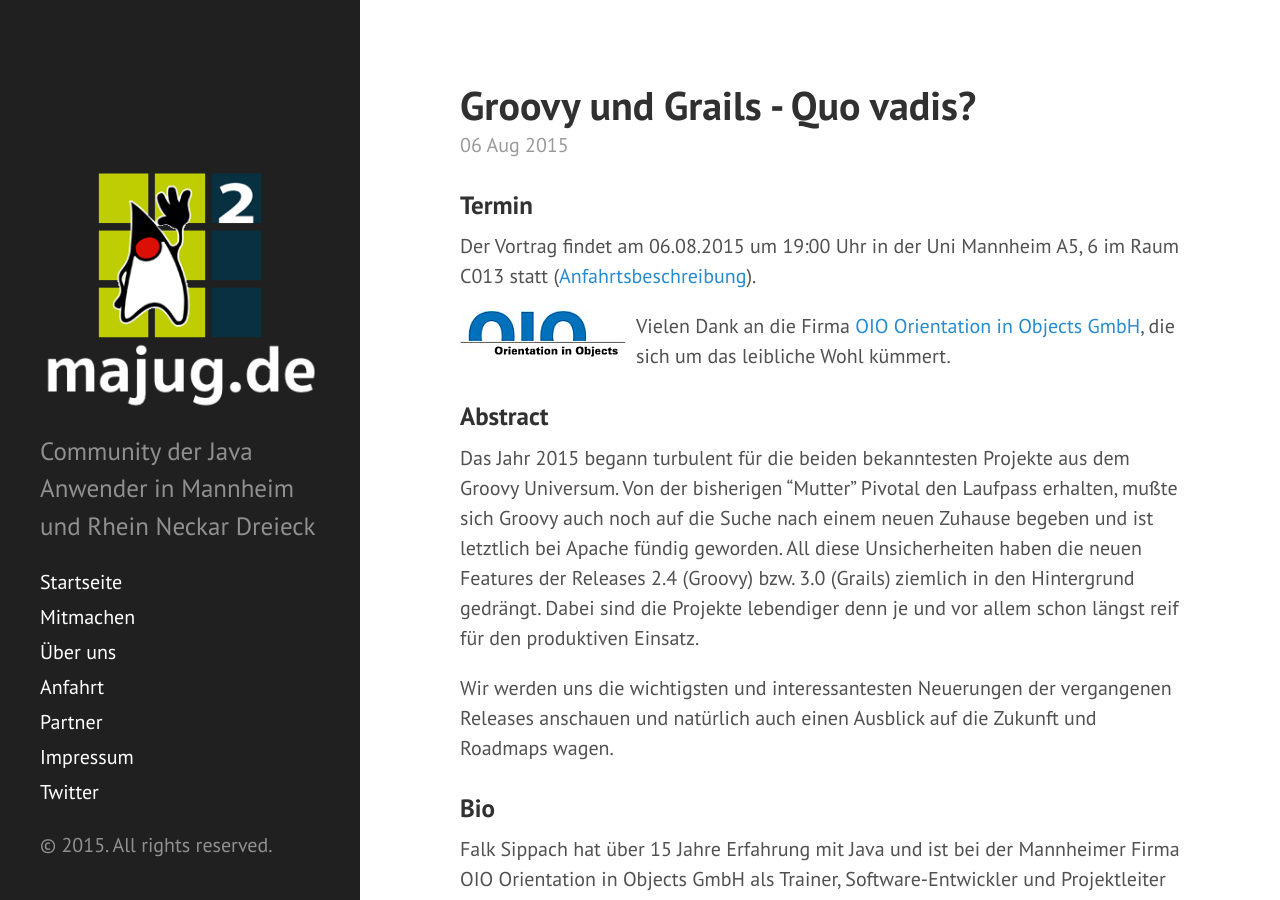
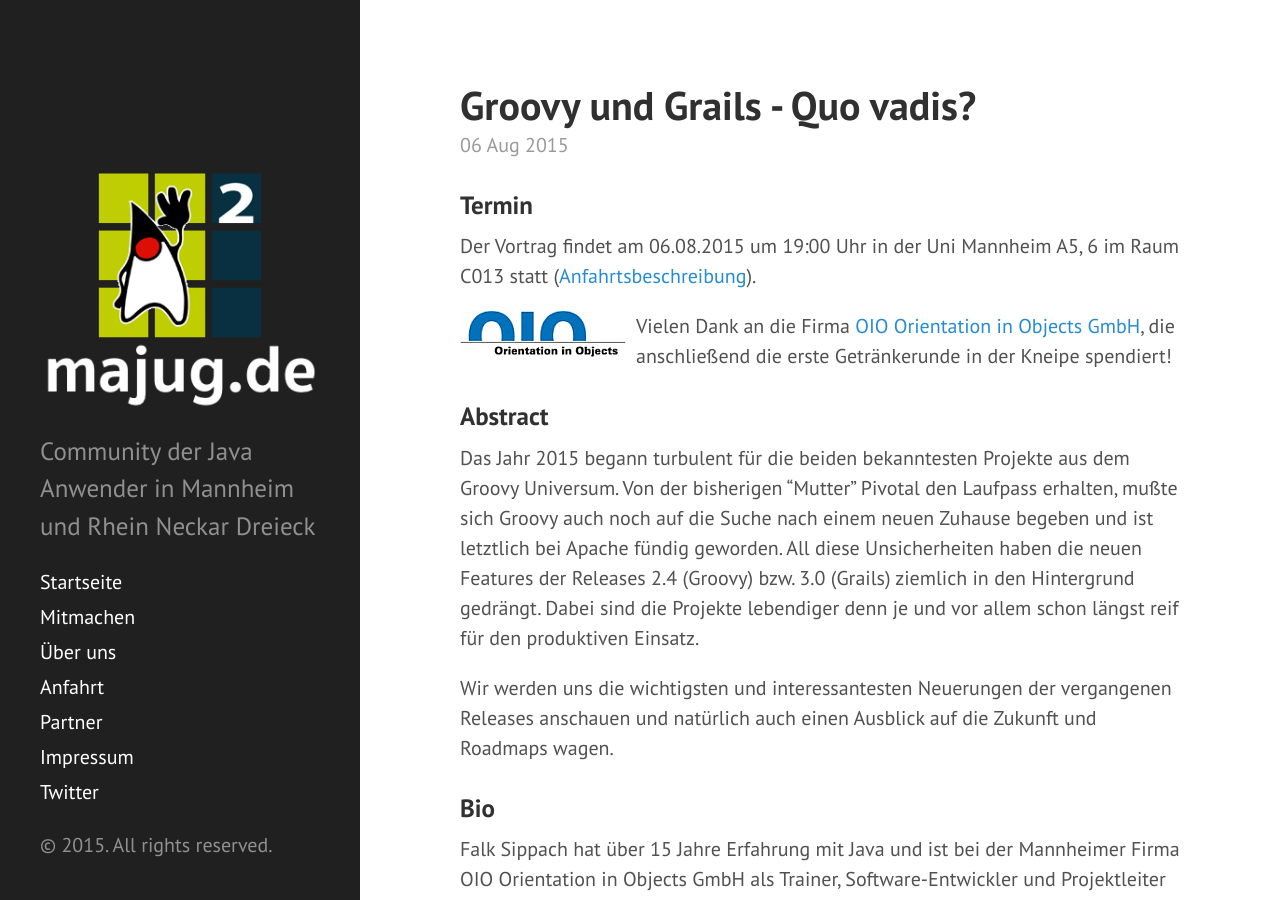
Before and after one commit to majug/majug.github.io, a Jekyll site: the page built from _posts/2015-08-06-groovy-grails.md, in a window 1280 px wide and 900 px high. Built offline with Jekyll 4.4.1, drawn with Linux system fonts in a browser that asks for light colours; Markdown is read by kramdown in place of the engine named in the settings.

Commit message:
Update 2015-08-06-groovy-grails.md

```diff
--- a/_posts/2015-08-06-groovy-grails.md
+++ b/_posts/2015-08-06-groovy-grails.md
@@ -9,7 +9,7 @@
 Der Vortrag findet am 06.08.2015 um 19:00 Uhr in der Uni Mannheim A5, 6 im Raum C013 statt ([Anfahrtsbeschreibung](/getting-there)).
 
 <a href="http://www.oio.de/"><img src="/public/img/oio-logo.png" style="float:left; padding-right:10px;" /></a>
-Vielen Dank an die Firma [OIO Orientation in Objects GmbH](http://www.oio.de/), die sich um das leibliche Wohl kümmert.
+Vielen Dank an die Firma [OIO Orientation in Objects GmbH](http://www.oio.de/), die anschließend die erste Getränkerunde in der Kneipe spendiert!
 
 ### Abstract
 
```
